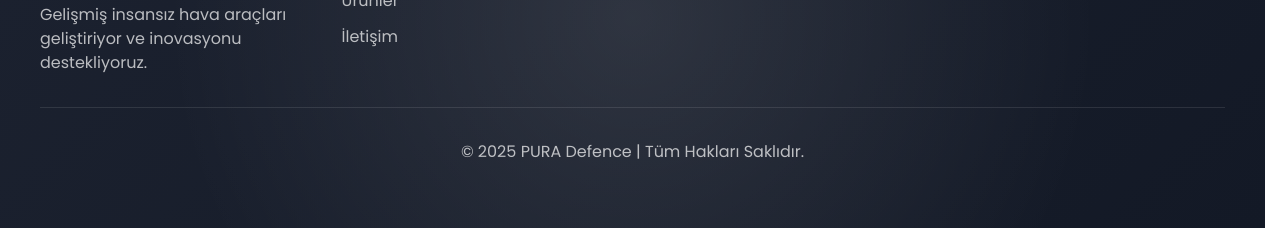
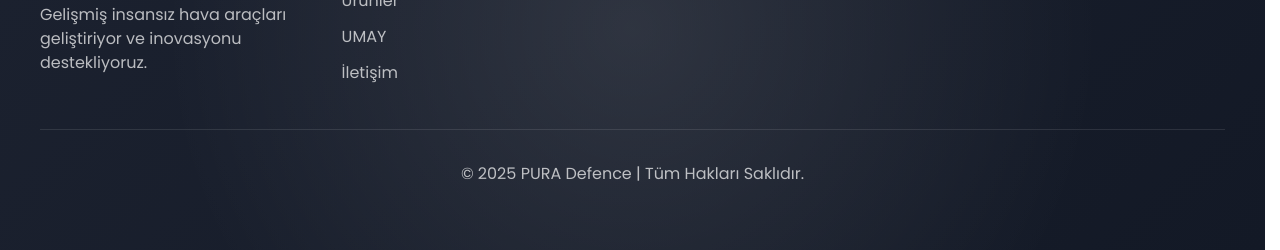
Before and after one commit to hasankkilic/ascalondynamics, a plain HTML site: page iletisim.html in a window 1280 px wide. Shown: the part 1580-1830 px from the top of the page. Before the commit the page ends 1808 px from the top, so only its background shows below. Drawn offline with nearby package versions, Linux system fonts and the light colour scheme.

Commit message:
Update iletisim.html

```diff
--- a/iletisim.html
+++ b/iletisim.html
@@ -738,6 +738,7 @@
                 <a href="index.html" class="navbar-link" data-text="Home"><span data-i18n="nav.home">Ana Sayfa</span></a>
                 <a href="hakkimizda.html" class="navbar-link" data-text="About Us"><span data-i18n="nav.about">Hakkımızda</span></a>
                 <a href="urunler.html" class="navbar-link" data-text="Vehicles"><span data-i18n="nav.vehicles">Ürünler</span></a>
+                <a href="umay.html" class="mobile-link"><span data-i18n="nav.umay">UMAY</span></a>
 
                 <a href="iletisim.html" class="navbar-link active" data-text="Contact"><span data-i18n="nav.contact">İletişim</span></a>
             </nav>
@@ -766,6 +767,7 @@
         <div class="mobile-menu-container">
             <a href="index.html" class="mobile-link"><span data-i18n="nav.home">Ana Sayfa</span></a>
             <a href="hakkimizda.html" class="mobile-link"><span data-i18n="nav.about">Hakkımızda</span></a>
+            <a href="umay.html" class="mobile-link"><span data-i18n="nav.umay">UMAY</span></a>
             <a href="umay.html" class="mobile-link"><span data-i18n="nav.umay">UMAY</span></a>
             <a href="urunler.html" class="mobile-link"><span data-i18n="nav.vehicles">Ürünler</span></a>
 
@@ -856,6 +858,7 @@
                     <li><a href="index.html" data-i18n="footer.nav.home">Ana Sayfa</a></li>
                     <li><a href="hakkimizda.html" data-i18n="footer.nav.about">Hakkımızda</a></li>
                     <li><a href="urunler.html" data-i18n="footer.nav.vehicles">Ürünler</a></li>
+                    <li><a href="umay.html" data-i18n="footer.nav.umay">UMAY</a></li>
 
                     <li><a href="iletisim.html" data-i18n="footer.nav.contact">İletişim</a></li>
                 </ul>
```
